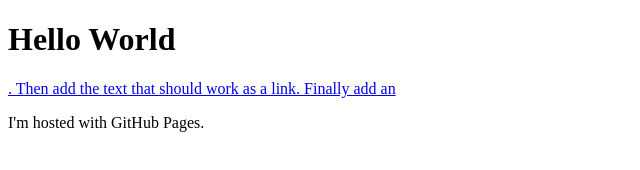
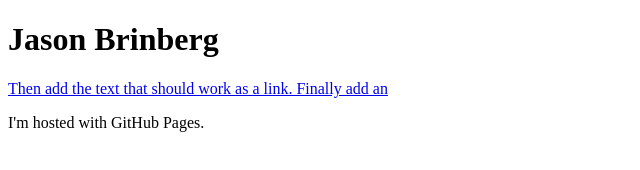
Before and after one commit to brinberg/brinberg.github.io, a plain HTML site: page index.html in a window 1280 px wide. Shown: the whole page, without its empty margins (0-640 px from the left). Drawn offline with Linux system fonts and the light colour scheme.

Commit message:
Update index.html

```diff
--- a/index.html
+++ b/index.html
@@ -1,8 +1,8 @@
 <!DOCTYPE html>
 <html>
 <body>
-<h1>Hello World</h1>
-<a href=google.com>. Then add the text that should work as a link. Finally add an </a>
+<h1>Jason Brinberg</h1>
+<a href="google.com"> Then add the text that should work as a link. Finally add an </a>
 <p>I'm hosted with GitHub Pages.</p>
 </body>
 </html>
```
